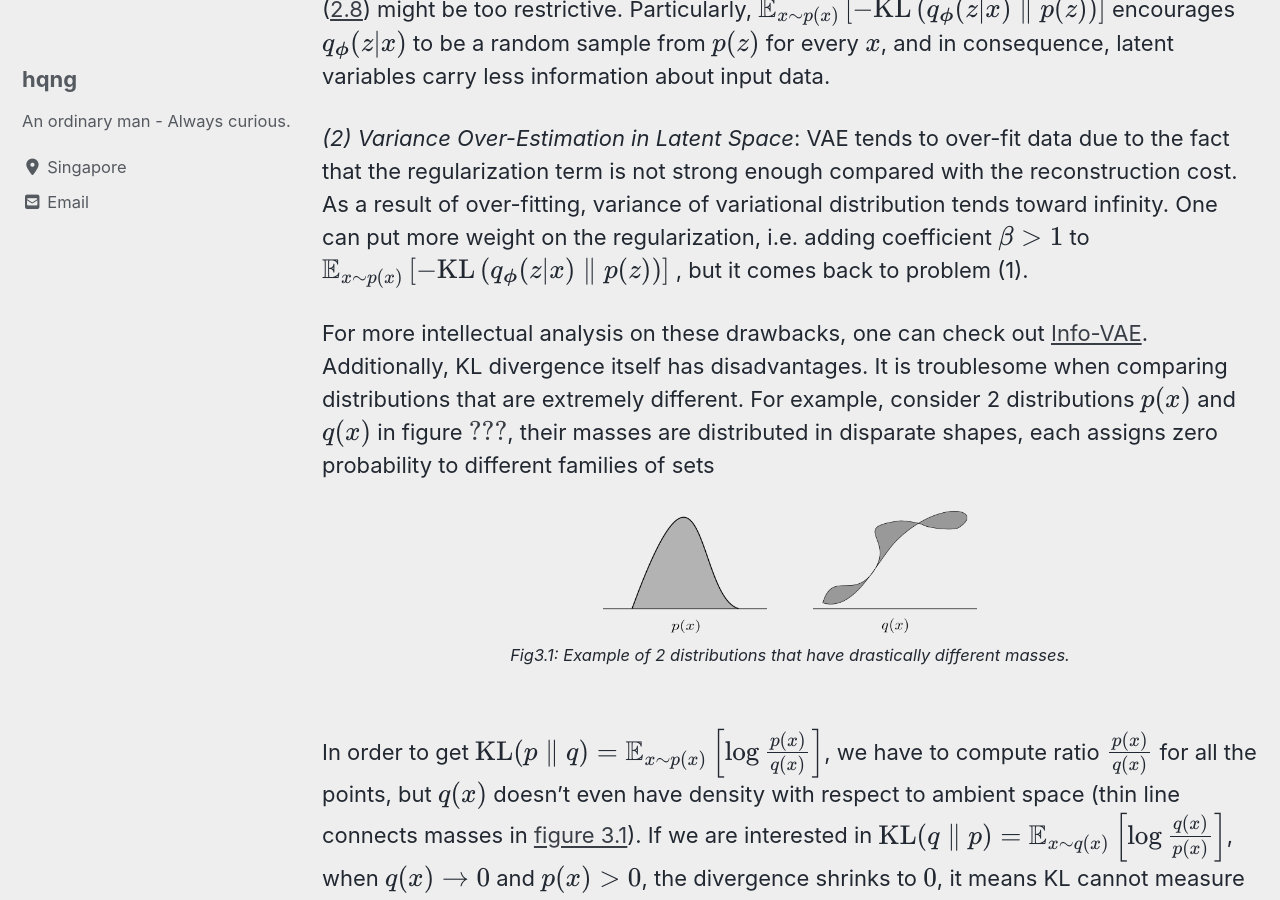
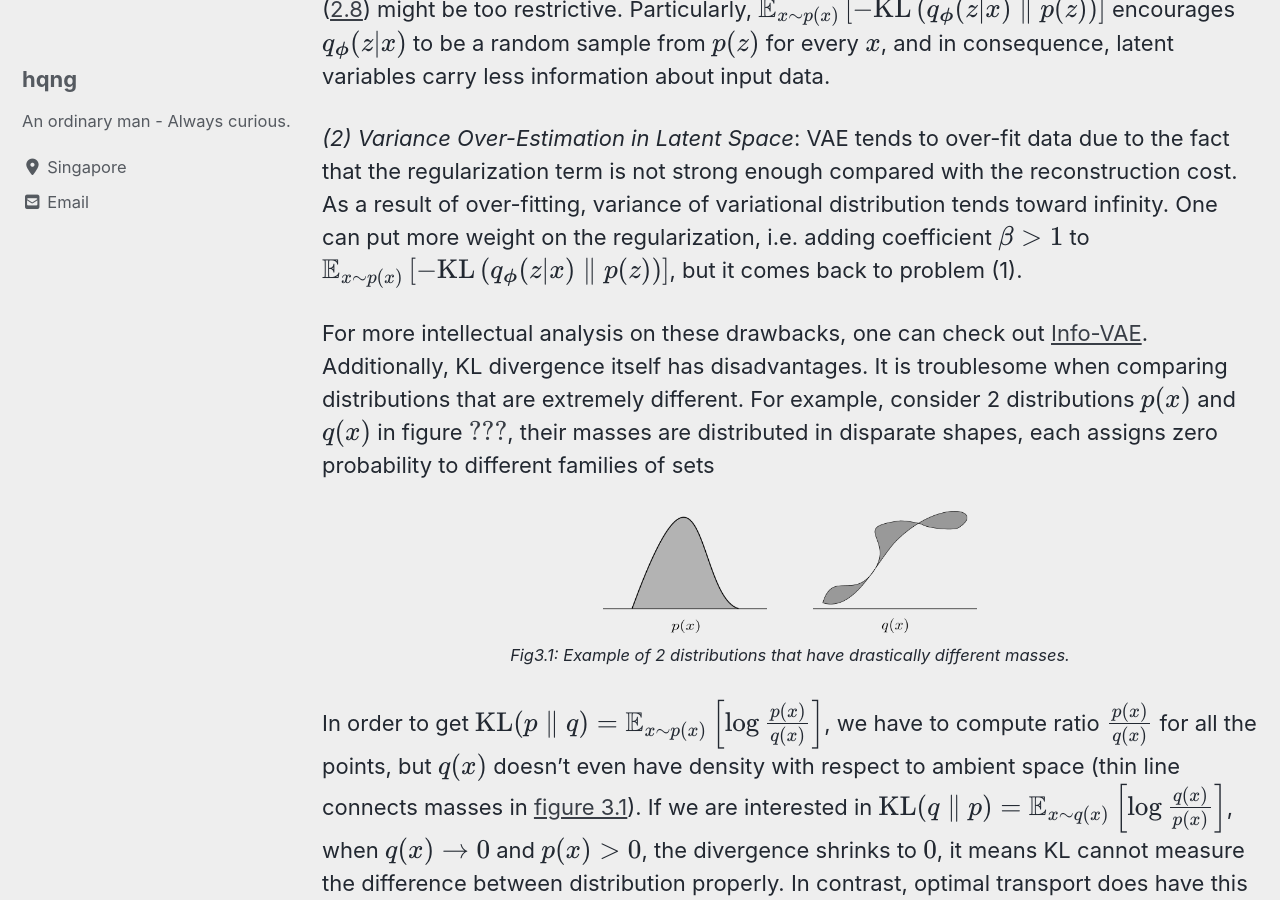
Before and after one commit to hqng/hqng.github.io, a Jekyll site: the page built from _posts/2019-09-07-OTandInference-p3.md, in a window 1280 px wide and 900 px high, scrolled down 805 px. Built offline with Jekyll 4.4.1, drawn with Linux system fonts in a browser that asks for light colours; cached includes are drawn as plain includes; nearby versions of some CDN libraries; formulas are drawn with MathJax 3.

Commit message:
update post 3 format

```diff
--- a/_posts/2019-09-07-OTandInference-p3.md
+++ b/_posts/2019-09-07-OTandInference-p3.md
@@ -16,13 +16,11 @@ excerpt: "The third part of blog series about optimal transport, Wasserstein dis
 
 ## <a name="OT"></a> Optimal Transport (OT)
 
-Although VAE has potentials in representation learning and generative models, it may suffer from two problems: (1) uninformative features, and (2) variance over-estimation in latent space. The cause of these problems is KL divergence.
-<br>
+Although VAE has potentials in representation learning and generative models, it may suffer from two problems: (1) uninformative features, and (2) variance over-estimation in latent space. The cause of these problems is KL divergence. <br>
 
-*(1) Uninformative Latent Code*: previous research show that the regularization term in ([2.8](/variational%20inference/OTandInference-p2/#eq2.8)) might be too restrictive. Particularly, {% raw %} $ \mathbb{E}\_{x \sim p(x)} \left[ - \text{KL} \left( q_{\boldsymbol{\phi}}(z \| x) \parallel p(z) \right) \right] $ {% endraw %} encourages $ q\_{\boldsymbol{\phi}}(z \| x) $ to be a random sample from $p(z)$ for every $x$, and in consequence, latent variables carry less information about input data. <br>
+*(1) Uninformative Latent Code*: previous research show that the regularization term in ([2.8](/variational%20inference/OTandInference-p2/#eq2.8)) might be too restrictive. Particularly, $ \mathbb{E}\_{x \sim p(x)} \left[ - \text{KL} \left( q_{\boldsymbol{\phi}}(z \| x) \parallel p(z) \right) \right] $ encourages $ q\_{\boldsymbol{\phi}}(z \| x) $ to be a random sample from $p(z)$ for every $x$, and in consequence, latent variables carry less information about input data. <br>
 
-*(2) Variance Over-Estimation in Latent Space*: VAE tends to over-fit data due to the fact that the regularization term is not strong enough compared with the reconstruction cost. As a result of over-fitting, variance of variational distribution tends toward infinity. One can put more weight on the regularization, i.e. adding coefficient $\beta > 1$ to {% raw %} $ \mathbb{E}\_{x \sim p(x)} \left[ - \text{KL}\left( q_{\boldsymbol{\phi}}(z \| x) \parallel p(z)  \right) \right] $ {% endraw %}, but it comes back to problem (1).
-<br>
+*(2) Variance Over-Estimation in Latent Space*: VAE tends to over-fit data due to the fact that the regularization term is not strong enough compared with the reconstruction cost. As a result of over-fitting, variance of variational distribution tends toward infinity. One can put more weight on the regularization, i.e. adding coefficient $\beta > 1$ to $ \mathbb{E}\_{x \sim p(x)} \left[ - \text{KL}\left( q_{\boldsymbol{\phi}}(z \| x) \parallel p(z)  \right) \right] $, but it comes back to problem (1). <br>
 
 For more intellectual analysis on these drawbacks, one can check out [Info-VAE](https://ermongroup.github.io/blog/a-tutorial-on-mmd-variational-autoencoders/). Additionally, KL divergence itself has disadvantages. It is troublesome when comparing distributions that are extremely different. For example, consider 2 distributions $p(x)$ and $q(x)$ in figure \ref{fig3.1}, their masses are distributed in disparate shapes, each assigns zero probability to different families of sets
 
@@ -34,7 +32,6 @@ For more intellectual analysis on these drawbacks, one can check out [Info-VAE](
 <a name="fig3.1"></a> <sub> <i>Fig3.1: Example of 2 distributions that have drastically different masses.</i> </sub>
 </div>
 <br>
-
 In order to get $\text{KL} ( p \parallel q) = \mathbb{E}\_{x \sim p(x)} \left[ \log \frac{p(x)}{q(x)} \right] $, we have to compute ratio $ \frac{p(x)}{q(x)}$ for all the points, but $q(x)$ doesn't even have density with respect to ambient space (thin line connects masses in [figure 3.1](#fig3.1)). If we are interested in $\text{KL} ( q \parallel p) = \mathbb{E}\_{x \sim q(x)} \left[ \log \frac{q(x)}{p(x)} \right] $, when $q(x) \rightarrow 0$ and $p(x) > 0 $, the divergence shrinks to $0$, it means KL cannot measure the difference between distribution properly. In contrast, optimal transport does have this problem.<br>
 
 ## <a name="Wasserstein"></a> OT and Wasserstein distance
@@ -62,7 +59,6 @@ $$ \small
 \end{align}
 $$
 {% endraw %}
-<br>
 where $\Gamma$ is the set of probability couplings:
 <br>
 {% raw %}
@@ -74,7 +70,6 @@ $$ \small
 \end{align*}
 $$
 {% endraw %}
-<br>
 Problem ($\ref{eq3.2}$) is primal form, it can be derived to duality formula: given 2 real-valued functions $\varphi$, $\psi$ on $\Omega$:
 <br>
 {% raw %}
@@ -95,7 +90,6 @@ $$ \small
 \end{align}
 $$
 {% endraw %}
-<br>
 
 *Proof:* <br>
 We have the followed function only takes 2 values:
@@ -110,7 +104,6 @@ $$ \small
 	\right.
 $$
 {% endraw %}
-
 Put it into ($\ref{eq3.2}$), the problem can be transformed to:
 <br>
 {% raw %}
@@ -126,7 +119,6 @@ $$ \small
 \end{align*}
 $$
 {% endraw %}
-
 But we know that:
 <br>
 {% raw %}
@@ -139,7 +131,6 @@ $$ \small
 	\right.
 $$
 {% endraw %}
-
 Hence:
 <br>
 {% raw %}
@@ -162,7 +153,6 @@ W_p^p (\mu, \nu) & \mathrel{\vcenter{:}}= \sup_{\varphi (x) + \psi (y) \leq D^p(
 \end{align}
 $$
 {% endraw %}
-
 Equations ($\ref{eq3.4}$) and ($\ref{eq3.5}$) are primal and duality forms respectively.<br>
 
 Assume $\varphi$ is known, we would like to find a good $\psi$ to solve ($\ref{eq3.5}$). Under this assumption, $\psi$ must satisfy below condition:
@@ -175,7 +165,6 @@ $$ \small
 \end{align}
 $$
 {% endraw %}
-
 The R.H.S of ($\ref{eq3.6}$) is called $D^p$-transform (of $\varphi$), of course we might exchange $\varphi$ for $\psi$ and get the $D^p$-transform of $\psi$ instead. The duality of $p$-Wasserstein now can be rewritten in semi-duality form:
 <br>
 {% raw %}
@@ -205,7 +194,6 @@ $$ \small
 \end{align}
 $$
 {% endraw %}
-
 To arrive ($\ref{eq3.9}$), we must show that: $p=1$ and $\varphi$ is concave $\Leftrightarrow$ $\bar{\varphi} = - \varphi$ and $\varphi$ is 1-Lipshitz
 
 *Proof*: <br>
@@ -251,7 +239,6 @@ $$ \small
 \end{align}
 $$
 {% endraw %}
-
 Dual form:
 <br>
 {% raw %}
@@ -274,7 +261,6 @@ $$ \small
 \end{align*}
 $$
 {% endraw %}
-
 For particular $P \in U(a,b)$ : $\mathcal{H}(P) = -\sum_{i,j=1}^{n,m} P(x_i,y_j) \left(\log P(x_i,y_j) -1 \right) = \sum_{i,j=1}^{n,m} P_{ij} \left(\log P_{ij} -1 \right) $
 
 **Regularized Wasserstein**:
@@ -324,6 +310,7 @@ P_{\epsilon} \in U(a, b) \Leftrightarrow \left\{
 	\right.
 $$
 {% endraw %}
+
 {% raw %}
 $$ \small
 \implies P_{\epsilon} \in U(a, b) \Leftrightarrow \left\{
@@ -334,6 +321,7 @@ $$ \small
 	\right.
 $$
 {% endraw %}
+
 {% raw %}
 $$ \small
 \implies P_{\epsilon} \in U(a, b) \Leftrightarrow \left\{
@@ -344,6 +332,7 @@ $$ \small
 	\right.
 $$
 {% endraw %}
+
 {% raw %}
 $$ \small
 \implies \left\{
```
